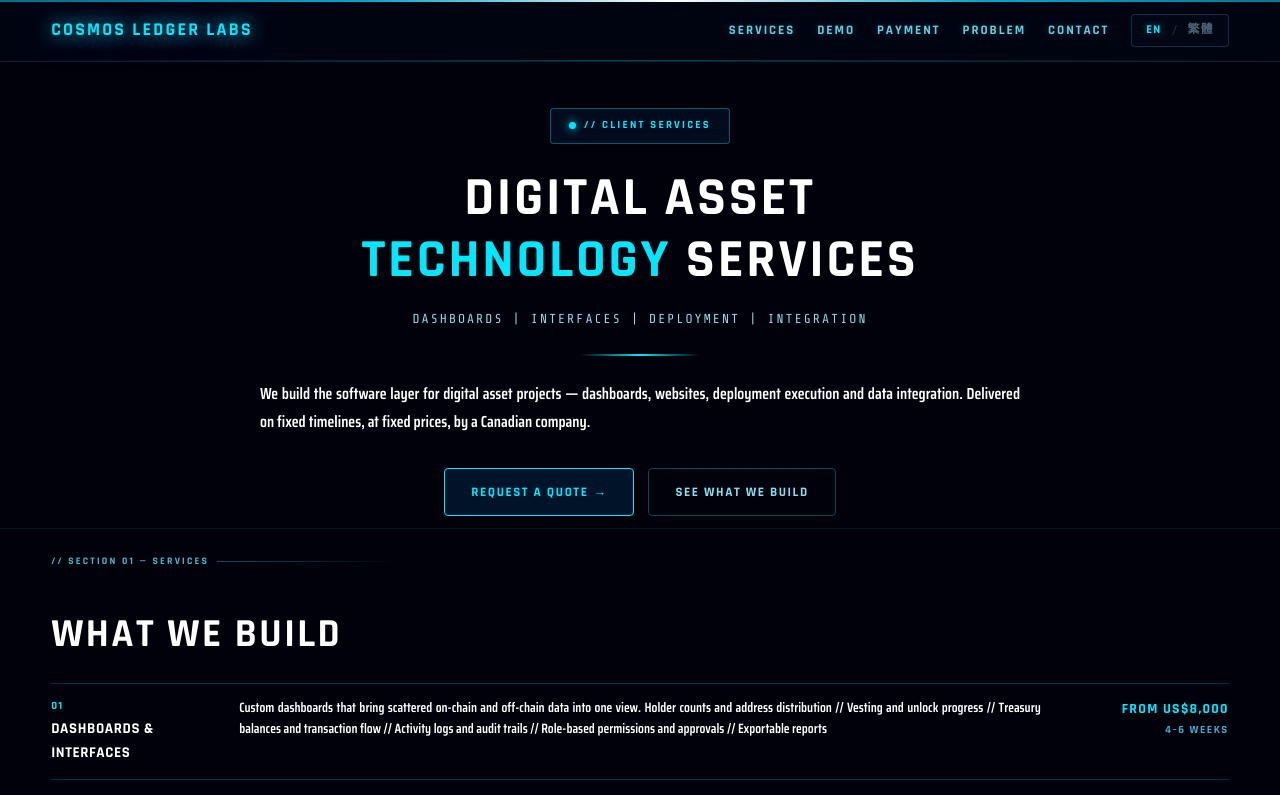
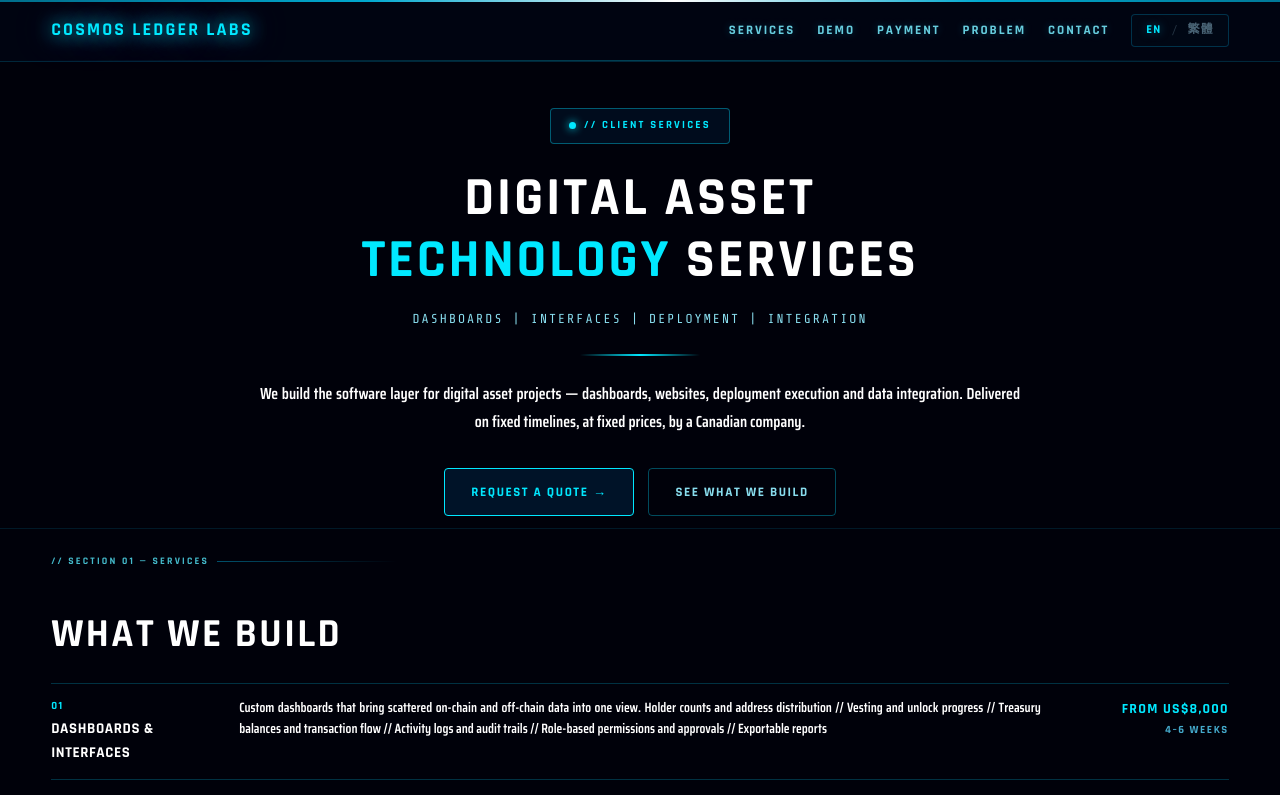
Before and after one commit to cosmosledgerlabs/cosmosledgerlabs-website, a Next.js app: page /services in a window 1280 px wide. Shown: the top 795 px of the page. Built offline with nearby package versions, Linux system fonts and the light colour scheme; no server answers.

Commit message:
Enhance text alignment for lede class on tablets and desktops
Add media query for centering text in lede class on larger screens.

```diff
--- a/styles/Services.module.css
+++ b/styles/Services.module.css
@@ -486,3 +486,12 @@
     text-align-last: center;
   }
 }
+
+
+/* English, tablet and desktop: the intro runs to two lines, so the short
+   last line is centred under the first instead of starting at the left. */
+@media (min-width: 768px) {
+  :global(html:not([lang^="zh"])) .lede {
+    text-align-last: center;
+  }
+}
```
